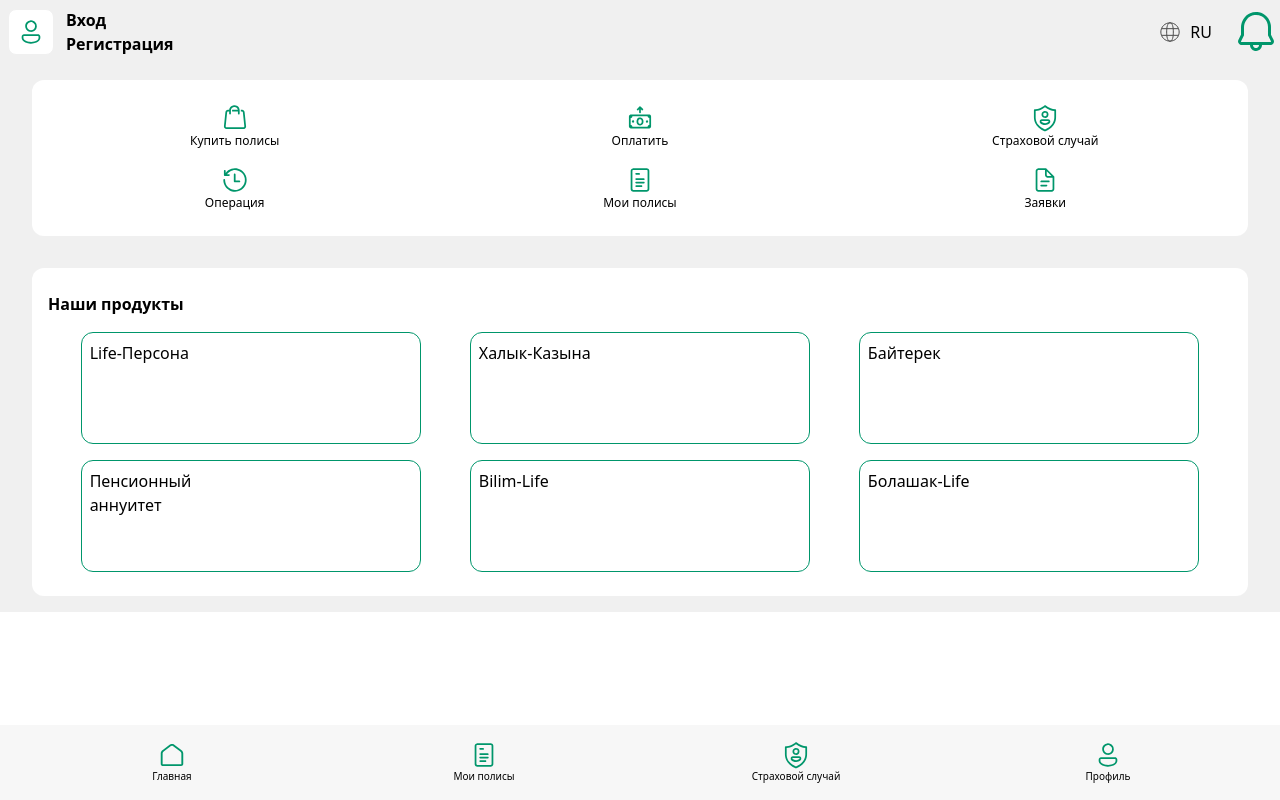
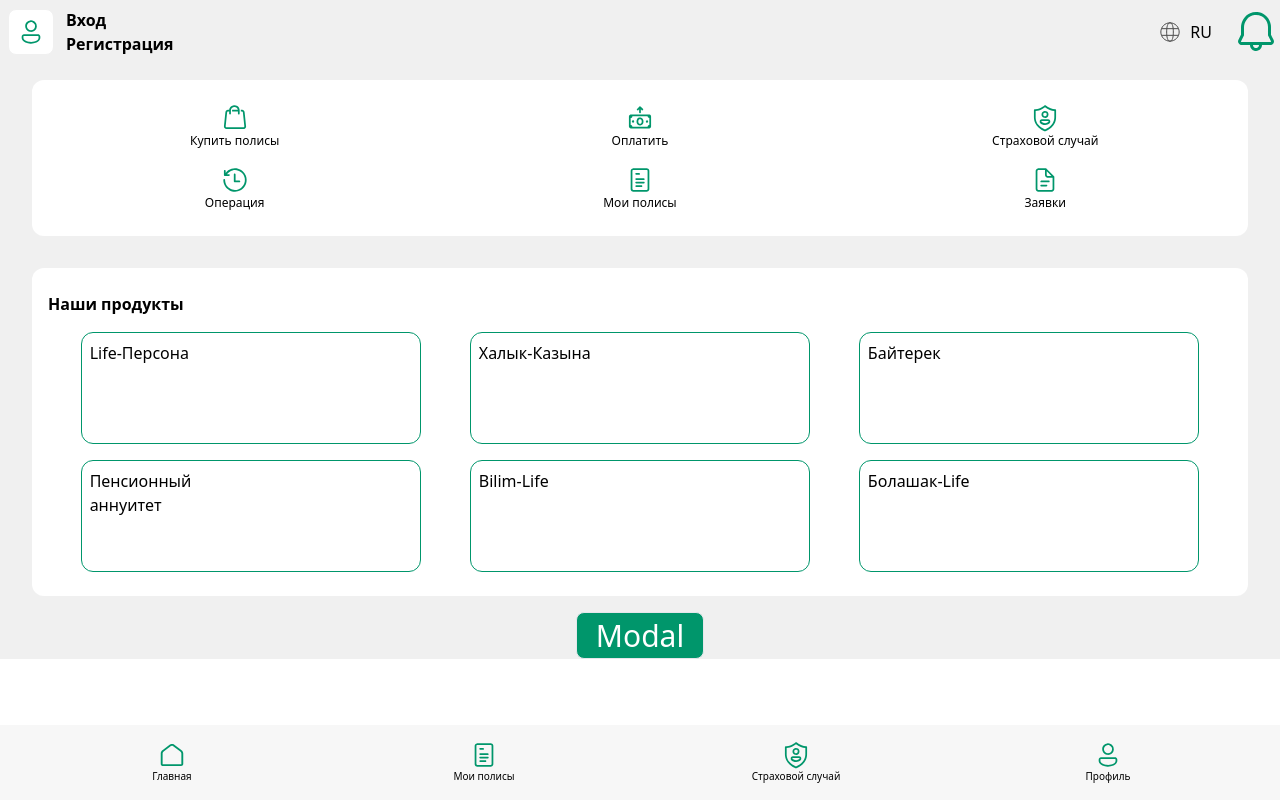
Before and after one commit to m-bikko/halyk-hackathon, a React (Create React App) app: page /main-app in a window 1280 px wide. Built offline with nearby package versions, Linux system fonts and the light colour scheme.

Commit message:
Created ModalWindow

```diff
--- a/src/components/ModalWindow.tsx
+++ b/src/components/ModalWindow.tsx
@@ -5,7 +5,7 @@ interface props {
     onClose: () => void;
     children: React.ReactNode;
 }
-// Пример использования в BuyPolis.tsx
+// Пример использования в MainApp.tsx
 export const ModalWindow = ({ isOpen, onClose, children }: props) => {
     return isOpen ? (
         <div className="fixed top-0 left-0 w-full h-full flex justify-center items-center bg-black bg-opacity-50">
--- a/src/pages/MainApp.tsx
+++ b/src/pages/MainApp.tsx
@@ -1,6 +1,11 @@
-import React from 'react';
+import React, {useState} from 'react';
+import {ModalWindow} from "../components/ModalWindow";
 
 const MainApp = () => {
+
+    const [isPopupOpen, setPopupOpen] = useState(false);
+
+
     return (
         <div className="bg-[#F0F0F0] flex flex-col justify-center items-center">
             <header className="w-full flex justify-between py-2">
@@ -94,6 +99,15 @@ const MainApp = () => {
                     <p className="text-[10px]">Профиль</p>
                 </div>
             </div>
+
+            <div className="w-full flex justify-center items-center">
+                <button className="w-[10%] text-[30px] text-white bg-[#00966B] rounded-lg border" onClick={() => setPopupOpen(true)}>Modal</button>
+
+                {isPopupOpen && (
+                    <ModalWindow isOpen={isPopupOpen} onClose={() => setPopupOpen(false)}>
+                    </ModalWindow>
+                )}
+            </div>
         </div>
     );
 }
```
